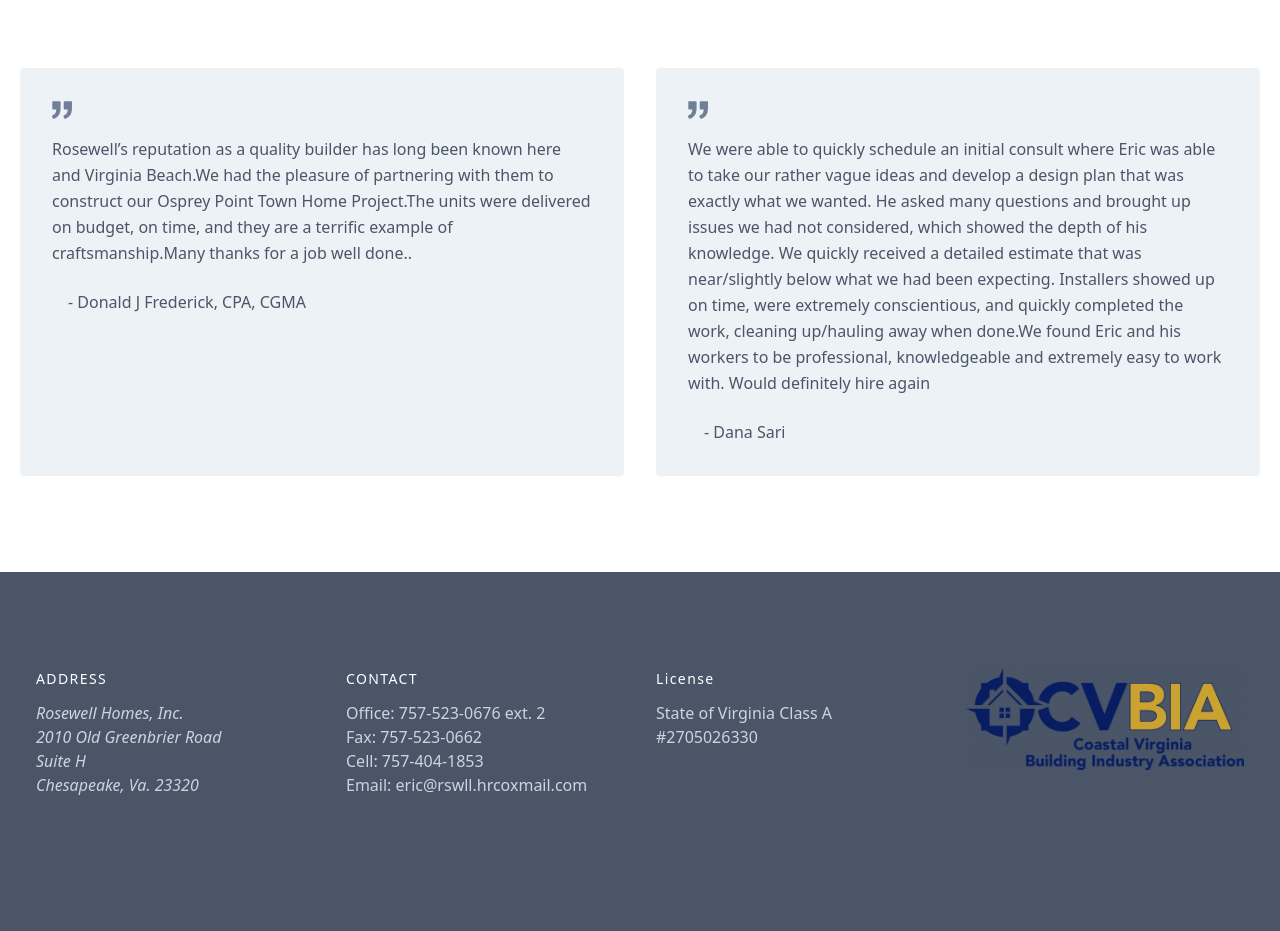
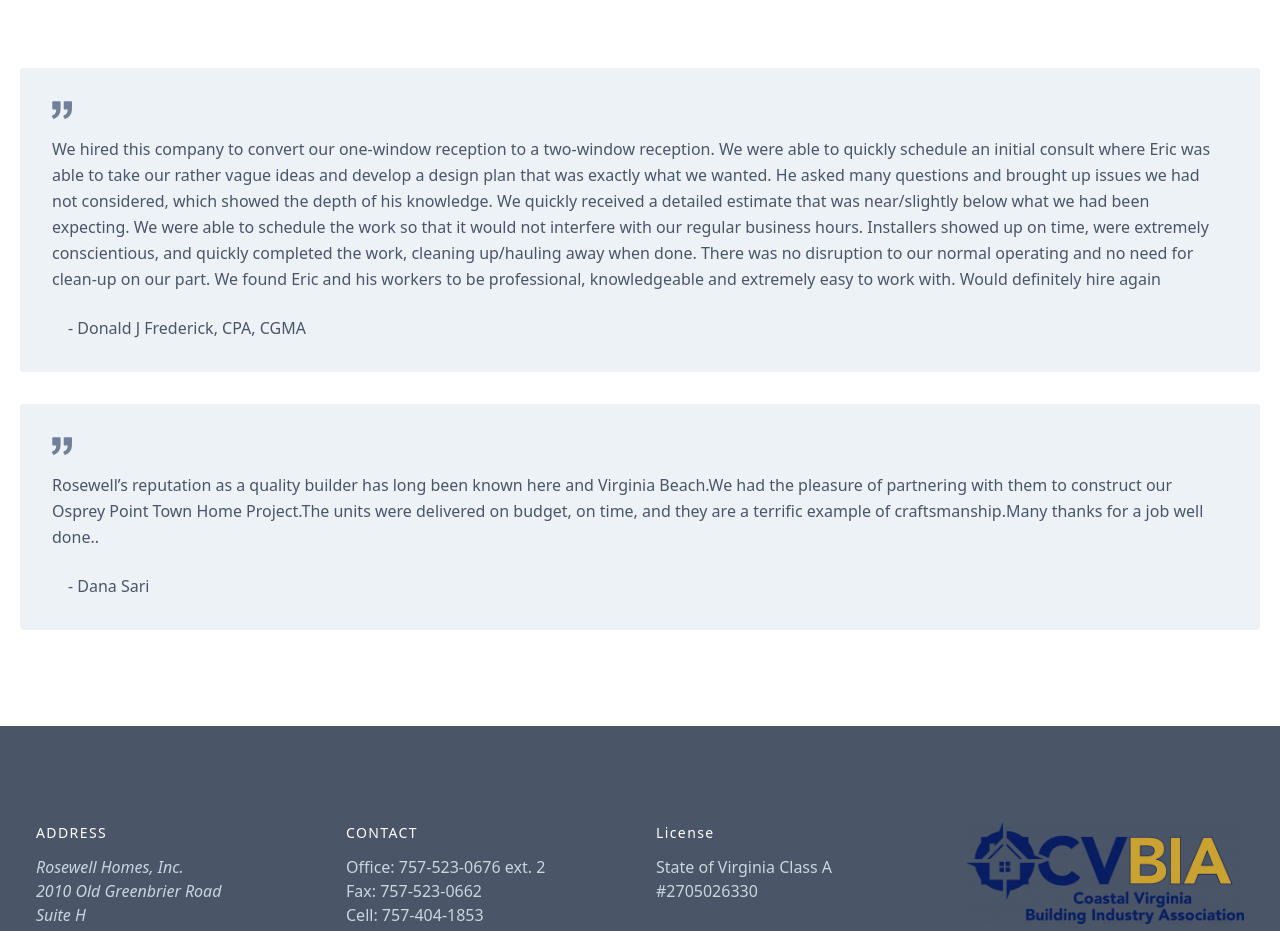
Before and after one commit to codebycorey/rosewell-homes, a Next.js app: page / in a window 1280 px wide. Shown: the part 2740-3671 px from the top of the page. Built offline with nearby package versions, Linux system fonts and the light colour scheme.

Commit message:
Adjust testimonials

```diff
--- a/components/testimonials.tsx
+++ b/components/testimonials.tsx
@@ -3,36 +3,75 @@ export default function Testimonials() {
     return (
         <section className="text-gray-700 body-font">
             <div className="container px-5 md:py-24 mx-auto">
-                <h3 className="text-3xl font-medium title-font text-gray-900 mb-10 md:mb-20 text-center">Testimonials</h3>
+                <h3 className="text-3xl font-medium title-font text-gray-900 mb-10 md:mb-20 text-center">
+                    Testimonials
+                </h3>
                 <div className="flex flex-wrap -m-4">
-                <div className="p-4 md:w-1/2 w-full">
-                    <div className="h-full bg-gray-200 p-8 rounded">
-                    <svg xmlns="http://www.w3.org/2000/svg" fill="currentColor" className="block w-5 h-5 text-gray-600 mb-4" viewBox="0 0 975.036 975.036">
+                    <div className="p-4 w-full">
+                        <div className="h-full w-full bg-gray-200 p-8 rounded">
+                            <svg
+                                xmlns="http://www.w3.org/2000/svg"
+                                fill="currentColor"
+                                className="block w-5 h-5 text-gray-600 mb-4"
+                                viewBox="0 0 975.036 975.036"
+                            >
                                 <path d="M925.036 57.197h-304c-27.6 0-50 22.4-50 50v304c0 27.601 22.4 50 50 50h145.5c-1.9 79.601-20.4 143.3-55.4 191.2-27.6 37.8-69.399 69.1-125.3 93.8-25.7 11.3-36.8 41.7-24.8 67.101l36 76c11.6 24.399 40.3 35.1 65.1 24.399 66.2-28.6 122.101-64.8 167.7-108.8 55.601-53.7 93.7-114.3 114.3-181.9 20.601-67.6 30.9-159.8 30.9-276.8v-239c0-27.599-22.401-50-50-50zM106.036 913.497c65.4-28.5 121-64.699 166.9-108.6 56.1-53.7 94.4-114.1 115-181.2 20.6-67.1 30.899-159.6 30.899-277.5v-239c0-27.6-22.399-50-50-50h-304c-27.6 0-50 22.4-50 50v304c0 27.601 22.4 50 50 50h145.5c-1.9 79.601-20.4 143.3-55.4 191.2-27.6 37.8-69.4 69.1-125.3 93.8-25.7 11.3-36.8 41.7-24.8 67.101l35.9 75.8c11.601 24.399 40.501 35.2 65.301 24.399z"></path>
                             </svg>
-                    <p className="leading-relaxed mb-6">Rosewell’s reputation as a quality builder has long been known here and Virginia Beach.We had the pleasure of partnering with them to construct our Osprey Point Town Home Project.The units were delivered on budget, on time, and they are a terrific example of craftsmanship.Many thanks for a job well done..</p>
+                            <p className="leading-relaxed mb-6">
+                                We hired this company to convert our one-window
+                                reception to a two-window reception. We were
+                                able to quickly schedule an initial consult
+                                where Eric was able to take our rather vague
+                                ideas and develop a design plan that was exactly
+                                what we wanted. He asked many questions and
+                                brought up issues we had not considered, which
+                                showed the depth of his knowledge. We quickly
+                                received a detailed estimate that was
+                                near/slightly below what we had been expecting.
+                                We were able to schedule the work so that it
+                                would not interfere with our regular business
+                                hours. Installers showed up on time, were
+                                extremely conscientious, and quickly completed
+                                the work, cleaning up/hauling away when done.
+                                There was no disruption to our normal operating
+                                and no need for clean-up on our part. We found
+                                Eric and his workers to be professional,
+                                knowledgeable and extremely easy to work with.
+                                Would definitely hire again
+                            </p>
                             <a className="inline-flex items-center">
                                 <span className="flex-grow flex flex-col pl-4">
-                            <span className="title-font font-medium text-grey-900">- Donald J Frederick, CPA, CGMA</span>
+                                    <span className="title-font font-medium text-grey-900">
+                                        - Donald J Frederick, CPA, CGMA
+                                    </span>
                                 </span>
                             </a>
                         </div>
                     </div>
-                <div className="p-4 md:w-1/2 w-full">
-                    <div className="h-full bg-gray-200 p-8 rounded">
-                    <svg xmlns="http://www.w3.org/2000/svg" fill="currentColor" className="block w-5 h-5 text-gray-600 mb-4" viewBox="0 0 975.036 975.036">
+                    <div className="p-4 w-full">
+                        <div className="h-full w-full bg-gray-200 p-8 rounded">
+                            <svg
+                                xmlns="http://www.w3.org/2000/svg"
+                                fill="currentColor"
+                                className="block w-5 h-5 text-gray-600 mb-4"
+                                viewBox="0 0 975.036 975.036"
+                            >
                                 <path d="M925.036 57.197h-304c-27.6 0-50 22.4-50 50v304c0 27.601 22.4 50 50 50h145.5c-1.9 79.601-20.4 143.3-55.4 191.2-27.6 37.8-69.399 69.1-125.3 93.8-25.7 11.3-36.8 41.7-24.8 67.101l36 76c11.6 24.399 40.3 35.1 65.1 24.399 66.2-28.6 122.101-64.8 167.7-108.8 55.601-53.7 93.7-114.3 114.3-181.9 20.601-67.6 30.9-159.8 30.9-276.8v-239c0-27.599-22.401-50-50-50zM106.036 913.497c65.4-28.5 121-64.699 166.9-108.6 56.1-53.7 94.4-114.1 115-181.2 20.6-67.1 30.899-159.6 30.899-277.5v-239c0-27.6-22.399-50-50-50h-304c-27.6 0-50 22.4-50 50v304c0 27.601 22.4 50 50 50h145.5c-1.9 79.601-20.4 143.3-55.4 191.2-27.6 37.8-69.4 69.1-125.3 93.8-25.7 11.3-36.8 41.7-24.8 67.101l35.9 75.8c11.601 24.399 40.501 35.2 65.301 24.399z"></path>
                             </svg>
                             <p className="leading-relaxed mb-6">
-                        We were able to quickly schedule an initial consult where Eric was able to take our rather vague ideas and develop a design plan that was exactly what we
-                        wanted. He asked many questions and brought up issues we had not considered, which showed the depth of his knowledge. We
-                        quickly received a detailed estimate that was near/slightly below what we had been expecting. Installers showed up on time, were extremely
-                        conscientious, and quickly completed the work, cleaning up/hauling away when done.We found Eric and his workers to be professional, knowledgeable and
-                        extremely easy to work with. Would definitely hire again
+                                Rosewell’s reputation as a quality builder has
+                                long been known here and Virginia Beach.We had
+                                the pleasure of partnering with them to
+                                construct our Osprey Point Town Home Project.The
+                                units were delivered on budget, on time, and
+                                they are a terrific example of
+                                craftsmanship.Many thanks for a job well done..
                             </p>
                             <a className="inline-flex items-center">
                                 <span className="flex-grow flex flex-col pl-4">
-                            <span className="title-font font-medium text-grey-900">- Dana Sari</span>
+                                    <span className="title-font font-medium text-grey-900">
+                                        - Dana Sari
+                                    </span>
                                 </span>
                             </a>
                         </div>
@@ -40,5 +79,5 @@ export default function Testimonials() {
                 </div>
             </div>
         </section>
-    )
+    );
 }
```
Lines whose indentation alone changed are shown as unchanged.
